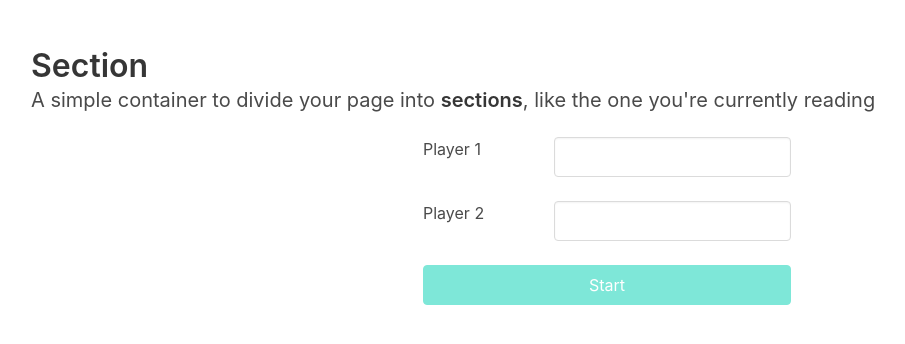
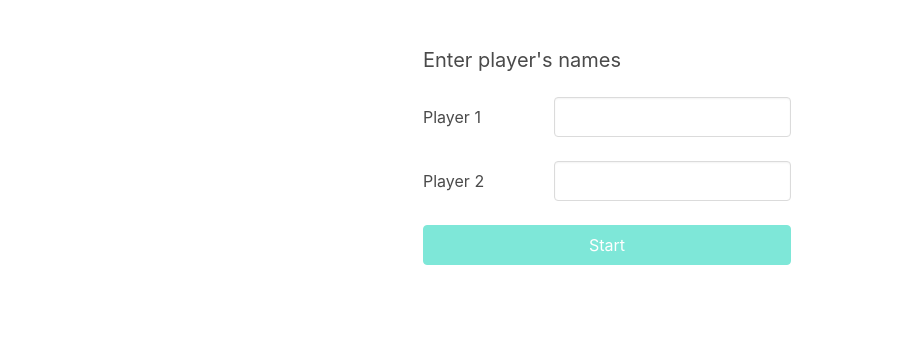
Before and after one commit to fco96/cachipun-front, a React (Create React App) app: page / in a window 1280 px wide. Shown: the top 344 px of the page, without its empty margins (33-938 px from the left). Built offline with nearby package versions, Linux system fonts and the light colour scheme.

Commit message:
Refactor to rename home component

```diff
--- a/src/App.tsx
+++ b/src/App.tsx
@@ -2,21 +2,22 @@ import React from "react";
 import "bulma";
 import { BrowserRouter as Router, Switch, Route } from "react-router-dom";
 
-import Home from "./containers/home/Home";
 import Layout from "./containers/Layout/Layout";
 import StoreProvider from "./containers/StoreProvider/StoreProvider";
+import store from "./store";
+import NameSetup from "./containers/NameSetup/NameSetup";
 
 function App() {
   return (
     <Router>
       <Switch>
         <Layout>
-          <StoreProvider>
+          <StoreProvider store={store}>
             <Route path="/history">
               <div>Viendo el historial</div>
             </Route>
             <Route exact path="/">
-              <Home />
+              <NameSetup />
             </Route>
           </StoreProvider>
         </Layout>
--- a/src/containers/Layout/Layout.tsx
+++ b/src/containers/Layout/Layout.tsx
@@ -4,14 +4,7 @@ const Layout: React.FC = ({ children }) => {
   return (
     <div>
       <section className="section">
-        <div className="container">
-          <h1 className="title">Section</h1>
-          <h2 className="subtitle">
-            A simple container to divide your page into{" "}
-            <strong>sections</strong>, like the one you're currently reading
-          </h2>
-          {children}
-        </div>
+        <div className="container">{children}</div>
       </section>
     </div>
   );
--- a/src/containers/home/Home.tsx
+++ b/src/containers/NameSetup/NameSetup.tsx
@@ -2,9 +2,9 @@ import React, { useState } from "react";
 import { useDispatch } from "react-redux";
 import * as ActionCreators from "../../store/actions/actionCreators";
 
-const styles = require("./Home.module.scss");
+const styles = require("./NameSetup.module.scss");
 
-const Home: React.FC = () => {
+const NameSetup: React.FC = () => {
   const [player1Name, setPlayer1Name] = useState("");
   const [player2Name, setPlayer2Name] = useState("");
 
@@ -21,14 +21,15 @@ const Home: React.FC = () => {
   };
 
   const handleClick = () => {
-    console.log(player1Name, player2Name);
     dispatch(ActionCreators.setPlayers(player1Name, player2Name));
   };
 
   return (
     <div className={"columns is-centered"}>
       <div className={"column is-one-third"}>
-        <div className="columns">
+        <h2 className="subtitle"> Enter player's names</h2>
+
+        <div className="columns is-vcentered">
           <div className="column is-one-third">Player 1</div>
           <div className="column">
             <input
@@ -39,7 +40,7 @@ const Home: React.FC = () => {
             />
           </div>
         </div>
-        <div className="columns">
+        <div className="columns is-vcentered">
           <div className="column is-one-third">Player 2</div>
           <div className="column ">
             <input
@@ -63,4 +64,4 @@ const Home: React.FC = () => {
   );
 };
 
-export default Home;
+export default NameSetup;
--- a/src/containers/StoreProvider/StoreProvider.tsx
+++ b/src/containers/StoreProvider/StoreProvider.tsx
@@ -2,7 +2,11 @@ import React from "react";
 import { Provider } from "react-redux";
 import store from "../../store";
 
-const StoreProvider: React.FC = ({ children }) => {
+interface IProps {
+  store: typeof store;
+}
+
+const StoreProvider: React.FC<IProps> = ({ children, store }) => {
   return (
     <div>
       <Provider store={store}>{children}</Provider>
```
Also changed, not shown: src/containers/NameSetup/NameSetup.module.scss (renamed from src/containers/home/Home.module.scss).
